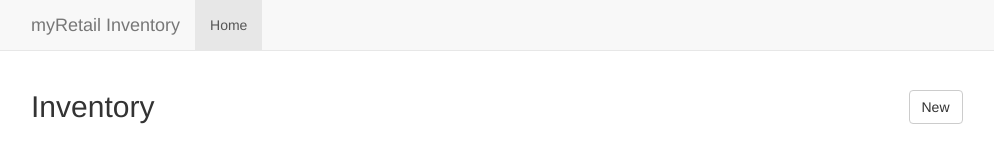
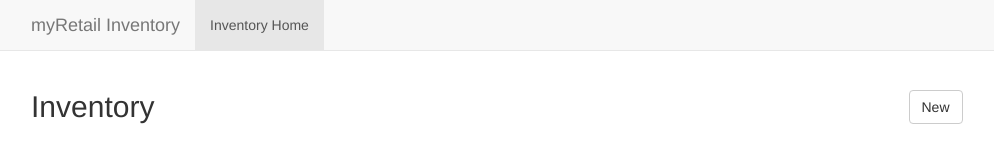
Before and after one commit to PianoHouseCreations/myRetail, a website: page public/index.html in a window 1280 px wide. Shown: the top 162 px of the page, without its empty margins (39-1033 px from the left). Drawn offline with nearby package versions, Linux system fonts and the light colour scheme; some packages are replaced by stand-ins of ours; no server answers.

Commit message:
'just a commit'

```diff
--- a/public/index.html
+++ b/public/index.html
@@ -33,7 +33,7 @@
         </div>
         <div id="navbar" class="navbar-collapse collapse">
           <ul class="nav navbar-nav">
-            <li class="active"><a href="#/">Home</a></li>
+            <li class="active"><a href="#/">Inventory Home</a></li>
           </ul>
         </div>
       </div>
```
